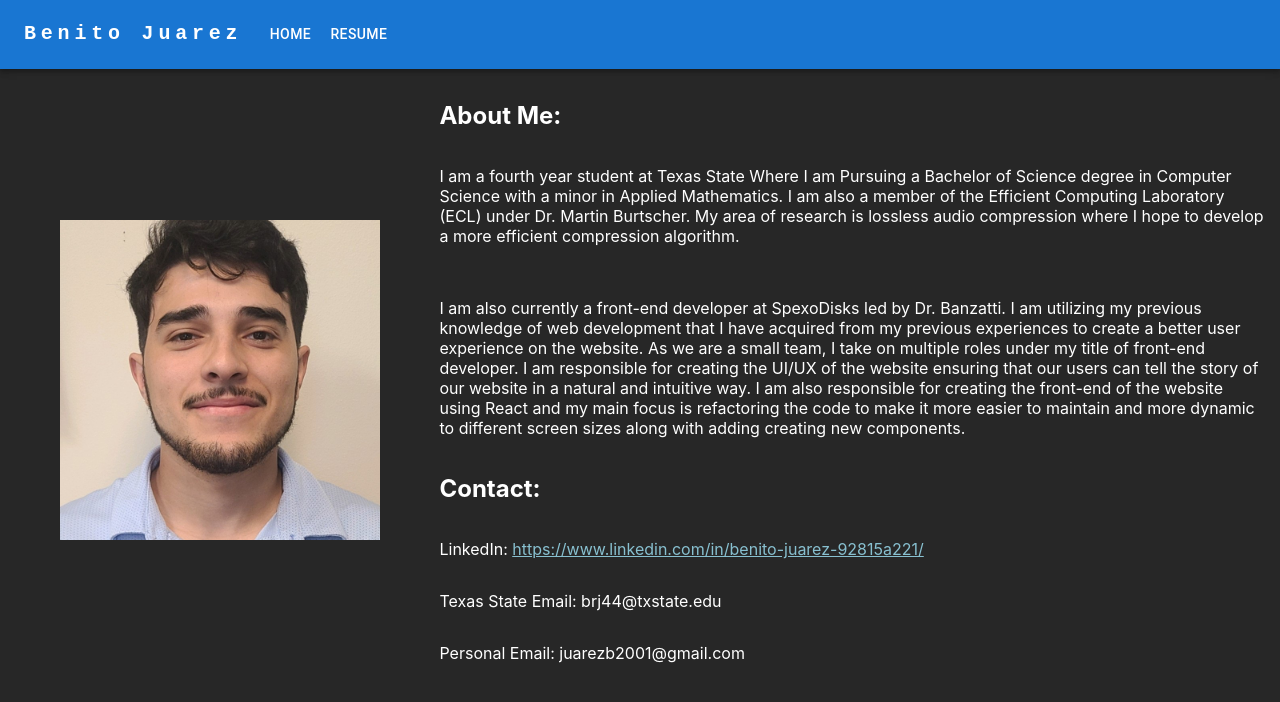
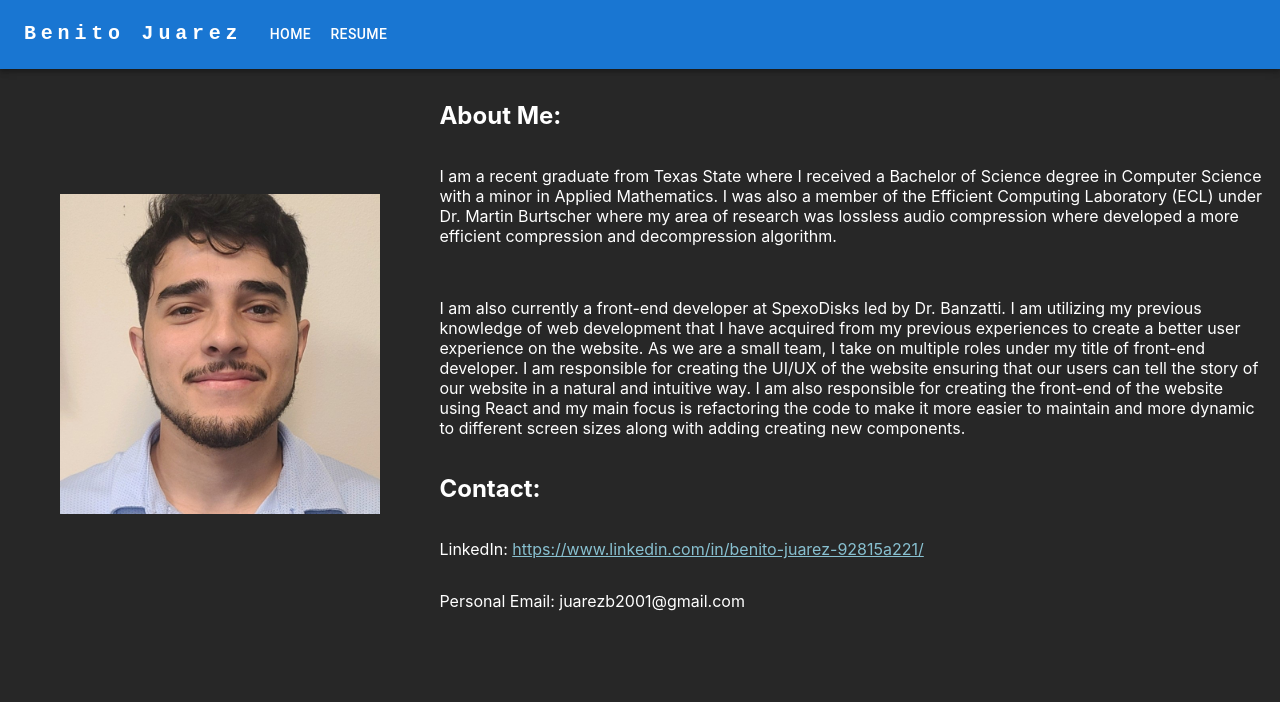
Before and after one commit to brj44/PersonalWebsite, a React (Create React App) app in the folder brj44-website/: page / in a window 1280 px wide. Shown: the top 702 px of the page. Built offline with nearby package versions, Linux system fonts and the light colour scheme.

Commit message:
updated resume

```diff
--- a/brj44-website/public/index.html
+++ b/brj44-website/public/index.html
@@ -9,35 +9,12 @@
       name="Benito Juarez"
       content="This website is my personal portfolio"
     />
-    <link rel="apple-touch-icon" href="%PUBLIC_URL%/logo192.png" />
-    <!--
-      manifest.json provides metadata used when your web app is installed on a
-      user's mobile device or desktop. See https://developers.google.com/web/fundamentals/web-app-manifest/
-    -->
+    <link rel="apple-touch-icon" href="%PUBLIC_URL%/../src/Assets/LinkedInProfilePic.jpg" />
     <link rel="manifest" href="%PUBLIC_URL%/manifest.json" />
-    <!--
-      Notice the use of %PUBLIC_URL% in the tags above.
-      It will be replaced with the URL of the `public` folder during the build.
-      Only files inside the `public` folder can be referenced from the HTML.
-
-      Unlike "/favicon.ico" or "favicon.ico", "%PUBLIC_URL%/favicon.ico" will
-      work correctly both with client-side routing and a non-root public URL.
-      Learn how to configure a non-root public URL by running `npm run build`.
-    -->
     <title>Benito Juarez</title>
   </head>
   <body>
     <noscript>You need to enable JavaScript to run this app.</noscript>
     <div id="root"></div>
-    <!--
-      This HTML file is a template.
-      If you open it directly in the browser, you will see an empty page.
-
-      You can add webfonts, meta tags, or analytics to this file.
-      The build step will place the bundled scripts into the <body> tag.
-
-      To begin the development, run `npm start` or `yarn start`.
-      To create a production bundle, use `npm run build` or `yarn build`.
-    -->
   </body>
 </html>
--- a/brj44-website/src/App.js
+++ b/brj44-website/src/App.js
@@ -1,8 +1,8 @@
 import {useState}  from "react";
 import './App.css';
-import Homepage from "./Homepage";
-import NavBar from "./NavBar";
-import Resume from "./Resume";
+import Homepage from "./Pages/Homepage";
+import NavBar from "./Components/NavBar";
+import Resume from "./Pages/Resume";
 
 function App() {
     const [page, setPage] = useState("HOME");
--- a/brj44-website/src/Homepage.css
+++ b/brj44-website/src/Pages/Homepage.css
@@ -17,7 +17,7 @@ a{
 }
 
 a:hover{
-    color: #d08770;
+    color: #242487;
 }
 
 @media only screen and (max-width: 450px){
--- a/brj44-website/src/Homepage.js
+++ b/brj44-website/src/Pages/Homepage.js
@@ -1,5 +1,5 @@
 import './Homepage.css';
-import profileImg from './LinkedInProfilePic.jpg';
+import profileImg from '../Assets/LinkedInProfilePic.jpg';
 const Homepage = () =>{
 return(
     <>
@@ -8,9 +8,10 @@ return(
             <div className={"mainTextBox"}>
                 <h2>About Me:</h2>
                 <p>
-                    I am a fourth year student at Texas State Where I am Pursuing a Bachelor of Science degree in Computer Science
-                    with a minor in Applied Mathematics. I am also a member of the Efficient Computing Laboratory (ECL) under
-                    Dr. Martin Burtscher. My area of research is lossless audio compression where I hope to develop a more efficient compression algorithm.
+                    I am a recent graduate from Texas State where I received a Bachelor of Science degree in Computer Science
+                    with a minor in Applied Mathematics. I was also a member of the Efficient Computing Laboratory (ECL) under
+                    Dr. Martin Burtscher where my area of research was lossless audio compression where developed a more efficient
+                    compression and decompression algorithm.
                 </p>
                 <br/>
                 <p>
@@ -25,9 +26,6 @@ return(
                     LinkedIn: <a href="https://www.linkedin.com/in/benito-juarez-92815a221/">https://www.linkedin.com/in/benito-juarez-92815a221/</a>
                 </p>
                 <p>
-                    Texas State Email: brj44@txstate.edu
-                </p>
-                <p>
                     Personal Email: juarezb2001@gmail.com
                 </p>
             </div>
--- a/brj44-website/src/Resume.css
+++ b/brj44-website/src/Pages/Resume.css
@@ -15,5 +15,5 @@ a{
 }
 
 a:hover{
-    color: #d08770;
+    color: #242487;
 }
--- a/brj44-website/src/Resume.js
+++ b/brj44-website/src/Pages/Resume.js
@@ -8,12 +8,12 @@ const Resume = () => {
                 <b>Texas State University</b>
                 <p>Bachelor of Science in Computer Science<br/>
                 Minor in Applied Mathematics<br/>
-                Expected Graduation: May 2023</p>
+                Graduated May 2023</p>
             </div>
             <div className={"mainTextbox"}>
                 <h3>Experience:</h3>
 
-                <b>Front-End Web Developer at <a href={"https://spexodisks.com/"}>SpexoDisks</a></b>
+                <b>Front-End Web Developer @ <a href={"https://spexodisks.com/"}>SpexoDisks</a></b>
                 <b>January 2023 - Present</b>
                 <ul>
                     <li>Design pages to modernize the website UI and make pages feel more homogenous.</li>
@@ -43,7 +43,7 @@ const Resume = () => {
                 </ul>
                 <b>References</b>
                 <ul>
-                    <li>Caleb Wheeler – Detector Readout Development Scientist: Phone 314-283-8383</li>
+                    <li>Dr. Caleb Wheeler – Detector Readout Development Scientist: Phone 314-283-8383</li>
                     <li>Tecpal SolisRayos - Previous Team Lead and mentor: Phone – 915-990-5187</li>
                     <li>Cheryl Contreras - Previous Employer: Work Phone - 512-245-7467</li>
                 </ul>
@@ -74,6 +74,14 @@ const Resume = () => {
                     <li>Version control and merging of changes was completed using Git.</li>
                     <li>Website is hosted on a personal Linux machine using Apache HTTP Server Software.</li>
                 </ul>
+                <b>Parallel Lossless Audio Codec (PLAC)</b>
+                <ul>
+                    <li>Lossless audio codec aimed at WAV file compression and decompression.</li>
+                    <li>Utilizes the parallel capabilities of the CPU and GPU using OpenMP and the CUDA Framework.</li>
+                    <li>Both the CPU and GPU codecs are compatible with each other.</li>
+                    <li>Achieves higher throughput compared to ALAC, FLAC, and WavPack.</li>
+                    <li>The research project received the CS Research Excellence Award from Texas State University.</li>
+                </ul>
             </div>
             <div className={"mainTextbox"}>
                 <h3>Technical Skills:</h3>
```
Also changed, not shown: brj44-website/src/Assets/LinkedInProfilePic.jpg (renamed from brj44-website/src/LinkedInProfilePic.jpg), brj44-website/src/Components/NavBar.js (renamed from brj44-website/src/NavBar.js).
